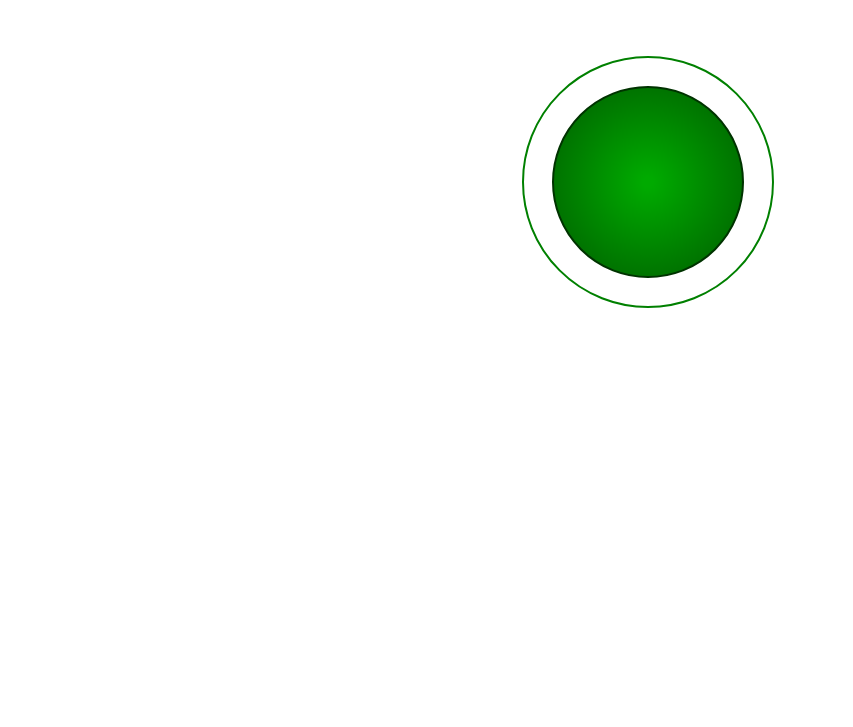
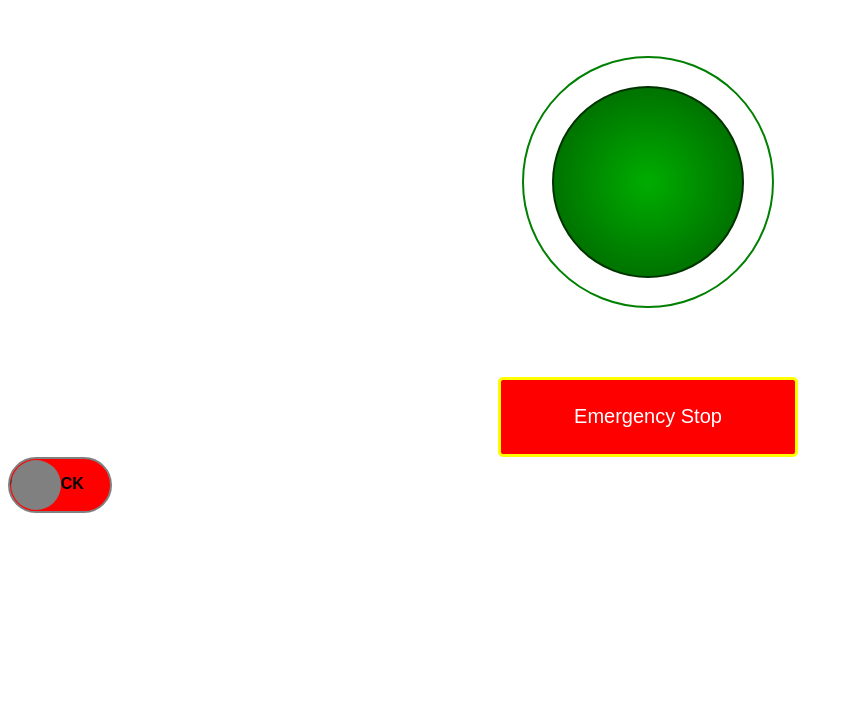
Before and after one commit to lindsayzhng/Fish-Driven-Tank, a website: page public/index.html in a window 1280 px wide. Shown: the part 73-800 px from the top of the page, without its empty margins (0-853 px from the left). Drawn offline with Linux system fonts and the light colour scheme.

Commit message:
Toggle switch

```diff
--- a/public/index.html
+++ b/public/index.html
@@ -9,9 +9,9 @@
 </head>
 <style>
   .fire {
-    height: 200px;
+    height: 80px;
     background-color: red;
-    width: 200px;
+    width: 300px;
     font-size: 20px;
     padding: 10px;
     border-radius: 5px;
@@ -45,6 +45,55 @@
     justify-content: center;
     width: 100vw;
   }
+  h1 {
+        color: green;
+    }
+
+    /* toggle in label designing */
+    .toggle {
+        position : relative ;
+        display : inline-block;
+        width : 100px;
+        height : 52px;
+        background-color: red;
+        border-radius: 30px;
+        border: 2px solid gray;
+    }
+
+    /* After slide changes */
+    .toggle:after {
+        content: '';
+        position: absolute;
+        width: 50px;
+        height: 50px;
+        border-radius: 50%;
+        background-color: gray;
+        top: 1px;
+        left: 1px;
+        transition:  all 0.5s;
+    }
+
+    /* Toggle text */
+    p {
+        font-family: Arial, Helvetica, sans-serif;
+        font-weight: bold;
+    }
+
+    /* Checkbox checked effect */
+    .checkbox:checked + .toggle::after {
+        left : 49px;
+
+    }
+
+    /* Checkbox checked toggle label bg color */
+    .checkbox:checked + .toggle {
+        background-color: green;
+    }
+
+    /* Checkbox vanished */
+    .checkbox {
+        display : none;
+    }
 </style>
 
 <body>
@@ -52,10 +101,35 @@
     <h1>Capy Test</h1>
     <!--<img src="http://localhost:3030/stream.mjpg" />-->
       <div class="center">
-    <div id="joyDiv" style="width:400px;height:350px;margin-bottom:30px;"></div>
+    <div id="joyDiv" style="width:400px;height:350px;margin-bottom:20px;"></div>
     </div>
+    <div class="center">
+      <button class="fire" onclick="drive(0,0,true)">Emergency Stop</button>
+    </div>
+
+    <input type="checkbox" id="switch"
+    class="checkbox" />
+<label for="switch" class="toggle">
+<p>ON   LOCK</p>
+</label>
   </main>
 </body>
+<script>
+  lock = false;
+  const el = document.getElementById("switch");
+  el.addEventListener("click", function(){
+    if(lock==false){
+      lock=true;
+      drive(0,0,true);
+    }
+    else{
+      lock=false;
+      drive(0,0,false);
+    }
+  })
+
+  </script>
 <script src="./index.js"></script>
 
+
 </html>
--- a/public/index.js
+++ b/public/index.js
@@ -1,4 +1,6 @@
-function drive(rawX, rawY) {
+
+function drive(rawX, rawY, lock) {
+  if(lock==false){
   fetch("/drive", {
     method: "POST",
     headers: {
@@ -6,7 +8,19 @@ function drive(rawX, rawY) {
       "Content-Type": "application/json",
     },
     body: JSON.stringify({ rawX, rawY }),
-  });
+  });}
+  else{
+    fetch("/drive", {
+      method: "POST",
+      headers: {
+        Accept: "application/json",
+        "Content-Type": "application/json",
+      },
+      rawX:0,
+      rawY:0,
+      body: JSON.stringify({ rawX, rawY }),
+    });
+  }
 }
 
 var joy = new JoyStick('joyDiv', {}, function(stickData) {
```
